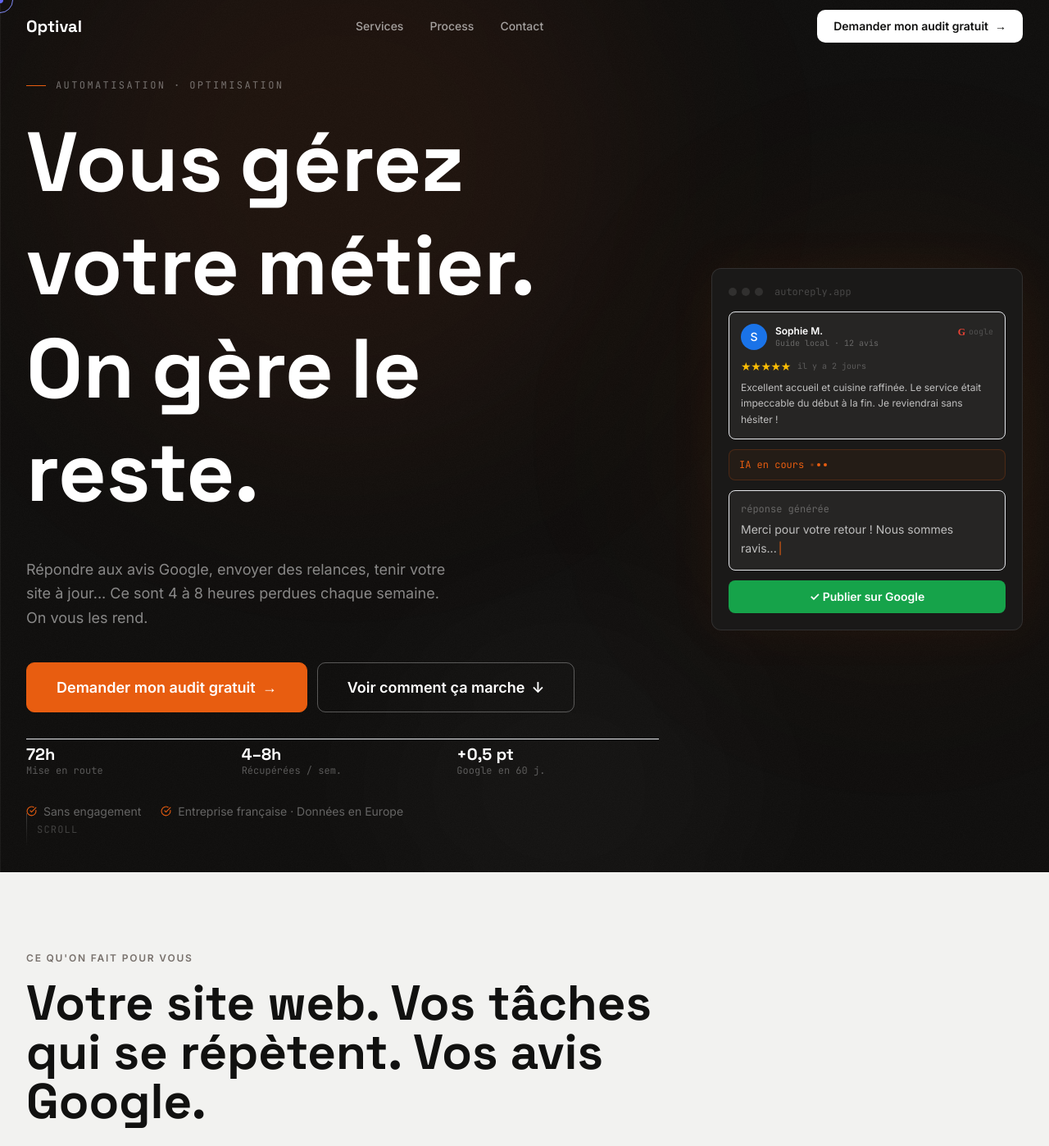
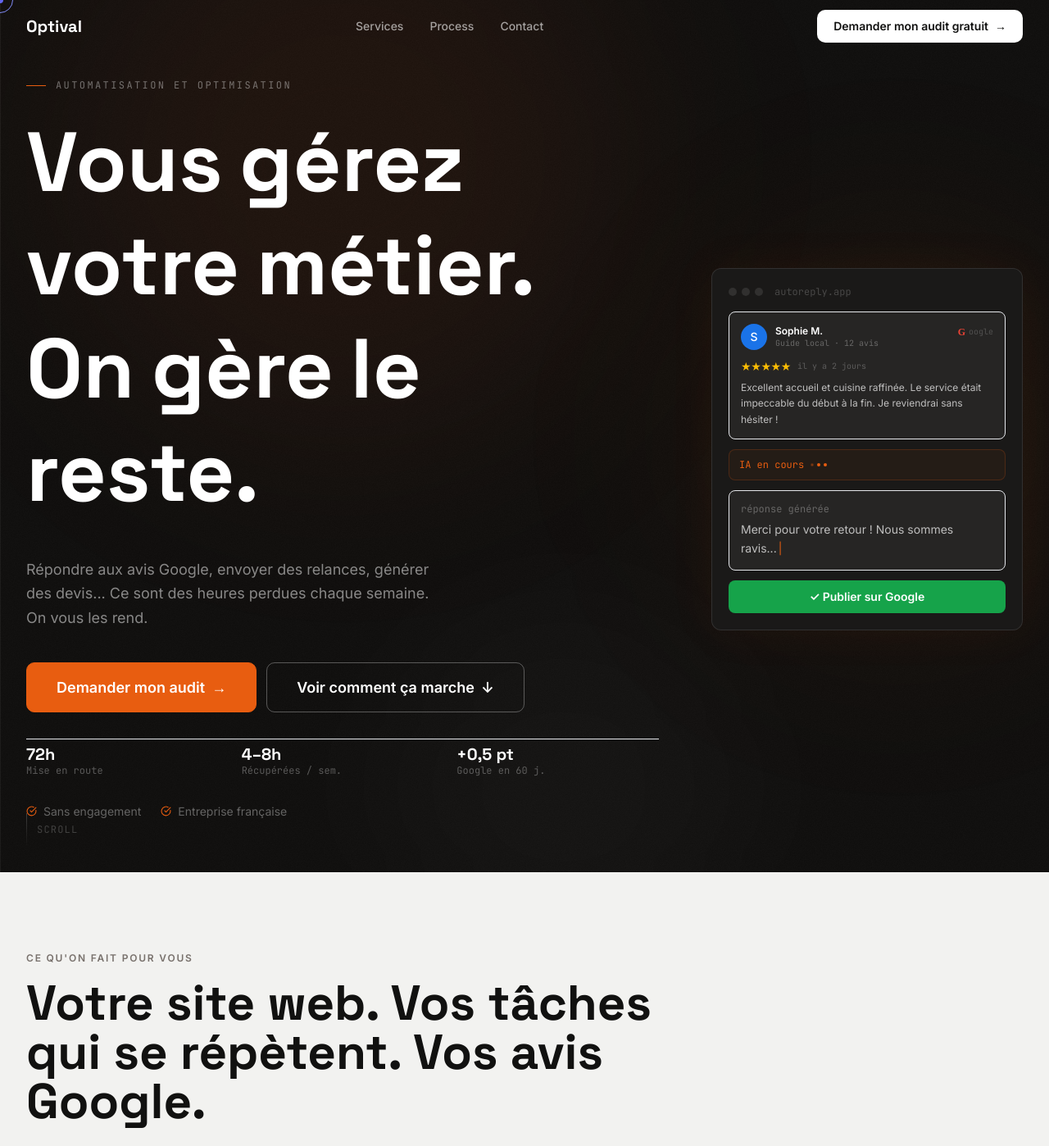
Before and after one commit to rolosjeanjulien/optival-landing, a Next.js app: page / in a window 1280 px wide. Shown: the top 1398 px of the page at 82% size. Built offline with nearby package versions, Linux system fonts and the light colour scheme.

Commit message:
Revise text in Hero component
Updated text in Hero component for clarity and conciseness.

```diff
--- a/components/sections/Hero.tsx
+++ b/components/sections/Hero.tsx
@@ -64,7 +64,7 @@ export function Hero() {
             >
               <div className="w-6 h-px bg-accent" />
               <span className="font-mono text-xs text-white/40 tracking-[0.2em] uppercase">
-                Automatisation · Optimisation
+                Automatisation et Optimisation
               </span>
             </motion.div>
 
@@ -94,8 +94,8 @@ export function Hero() {
               transition={{ duration: 0.5, delay: 1.1 }}
               className="text-white/50 text-lg leading-relaxed max-w-lg"
             >
-              Répondre aux avis Google, envoyer des relances, tenir votre site à jour...
-              Ce sont 4 à 8 heures perdues chaque semaine. On vous les rend.
+              Répondre aux avis Google, envoyer des relances, générer des devis...
+              Ce sont des heures perdues chaque semaine. On vous les rend.
             </motion.p>
 
             {/* CTAs */}
@@ -106,7 +106,7 @@ export function Hero() {
               className="flex flex-col sm:flex-row gap-3 pt-2"
             >
               <a href="#contact" className="btn-primary btn-lg group">
-                Demander mon audit gratuit
+                Demander mon audit
                 <span className="btn-arrow">→</span>
               </a>
               <a href="#process" className="btn-ghost btn-lg group">
@@ -143,7 +143,7 @@ export function Hero() {
             >
               {[
                 'Sans engagement',
-                'Entreprise française · Données en Europe',
+                'Entreprise française',
               ].map((item) => (
                 <div key={item} className="flex items-center gap-2 text-sm text-white/35">
                   <CheckCircle size={13} className="text-accent shrink-0" />
```
